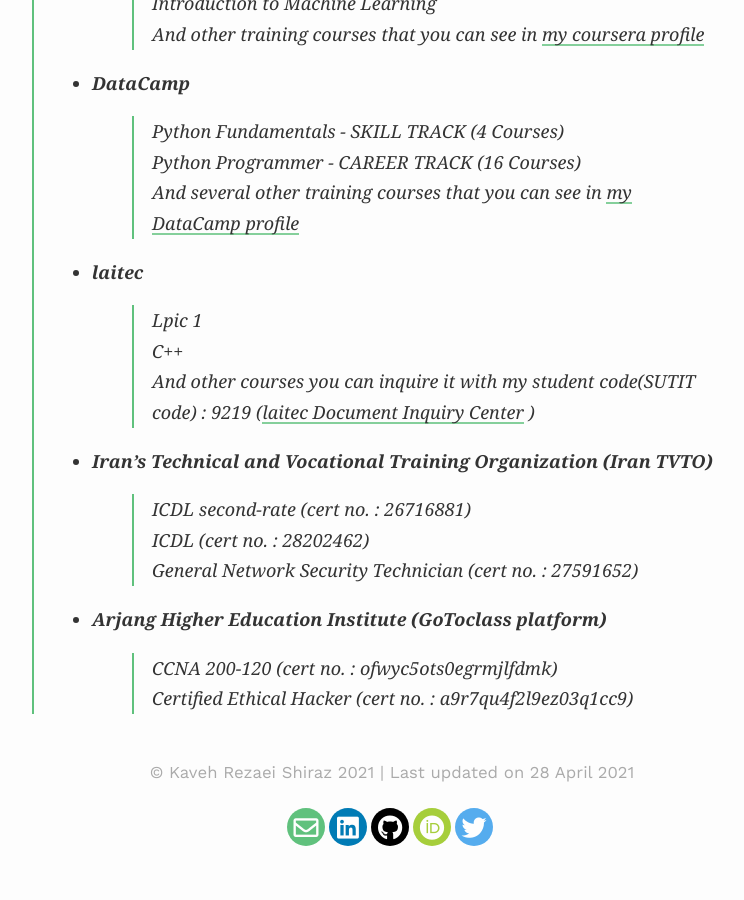
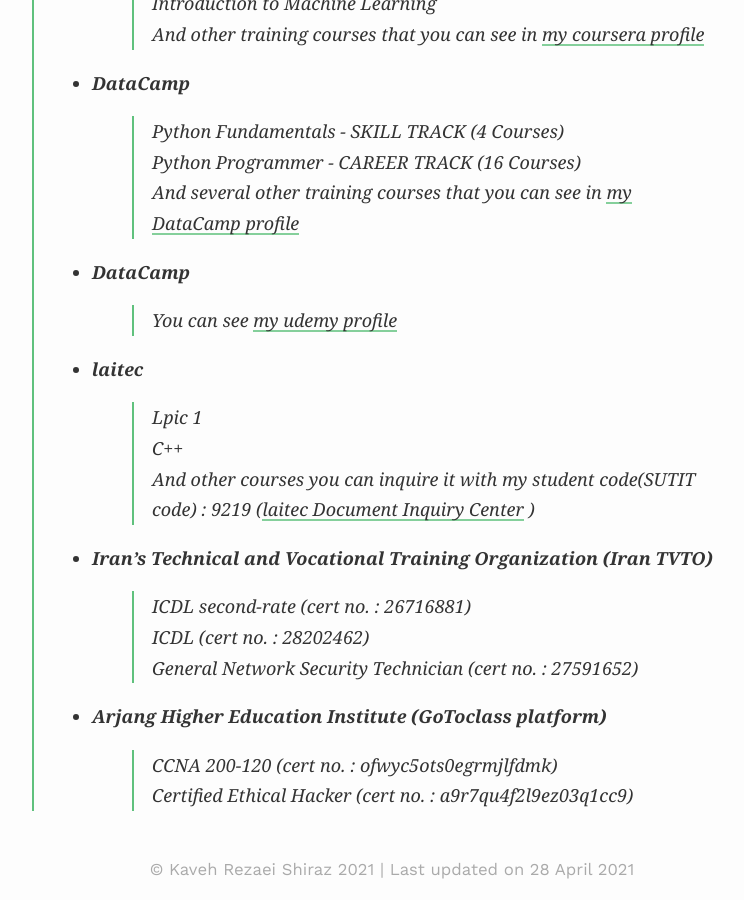
Before and after one commit to KavehRS/website, a Jekyll site: the page built from index.md, in a window 1280 px wide and 900 px high, scrolled down 2542 px. Shown: the whole window, without its empty margins (248-992 px from the left). Built offline with Jekyll 4.4.1, drawn with Linux system fonts in a browser that asks for light colours; nearby versions of some CDN libraries; before the commit the page ends 3392 px from its top, so only the background shows below that.

Commit message:
Update index.md

```diff
--- a/index.md
+++ b/index.md
@@ -99,6 +99,9 @@
 >>Python Programmer - CAREER TRACK  (16 Courses) <br>
 >>And several other training courses that you can see in [my DataCamp profile](https://www.datacamp.com/profile/kavehrs)
 >>
+>- <strong>DataCamp <strong>
+>> You can see [my udemy profile](https://www.udemy.com/user/kaveh-rezaeishiraz/)
+>>
 >- <strong>laitec<strong>
 >>Lpic 1 <br>
 >>C++ <br>
```
